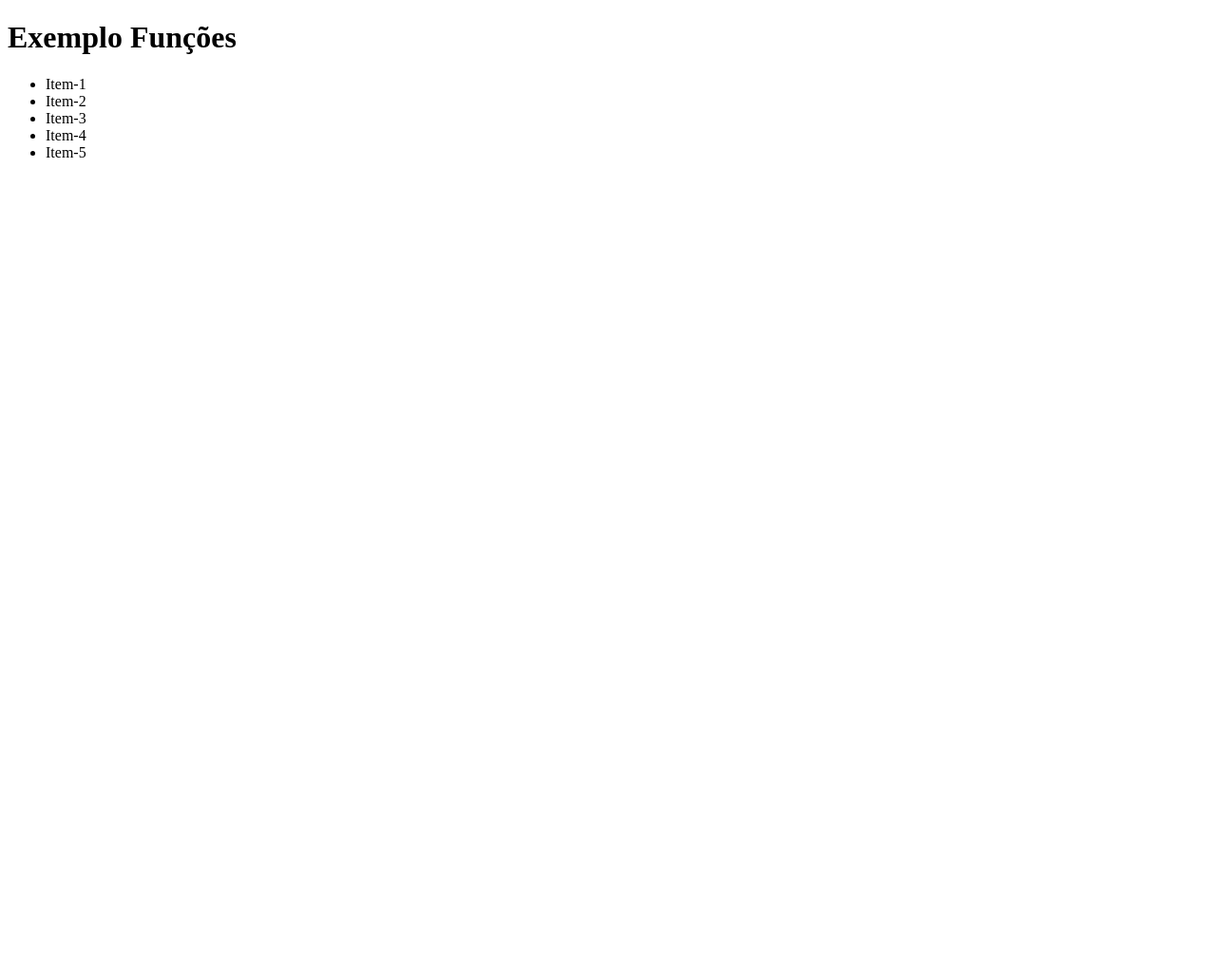
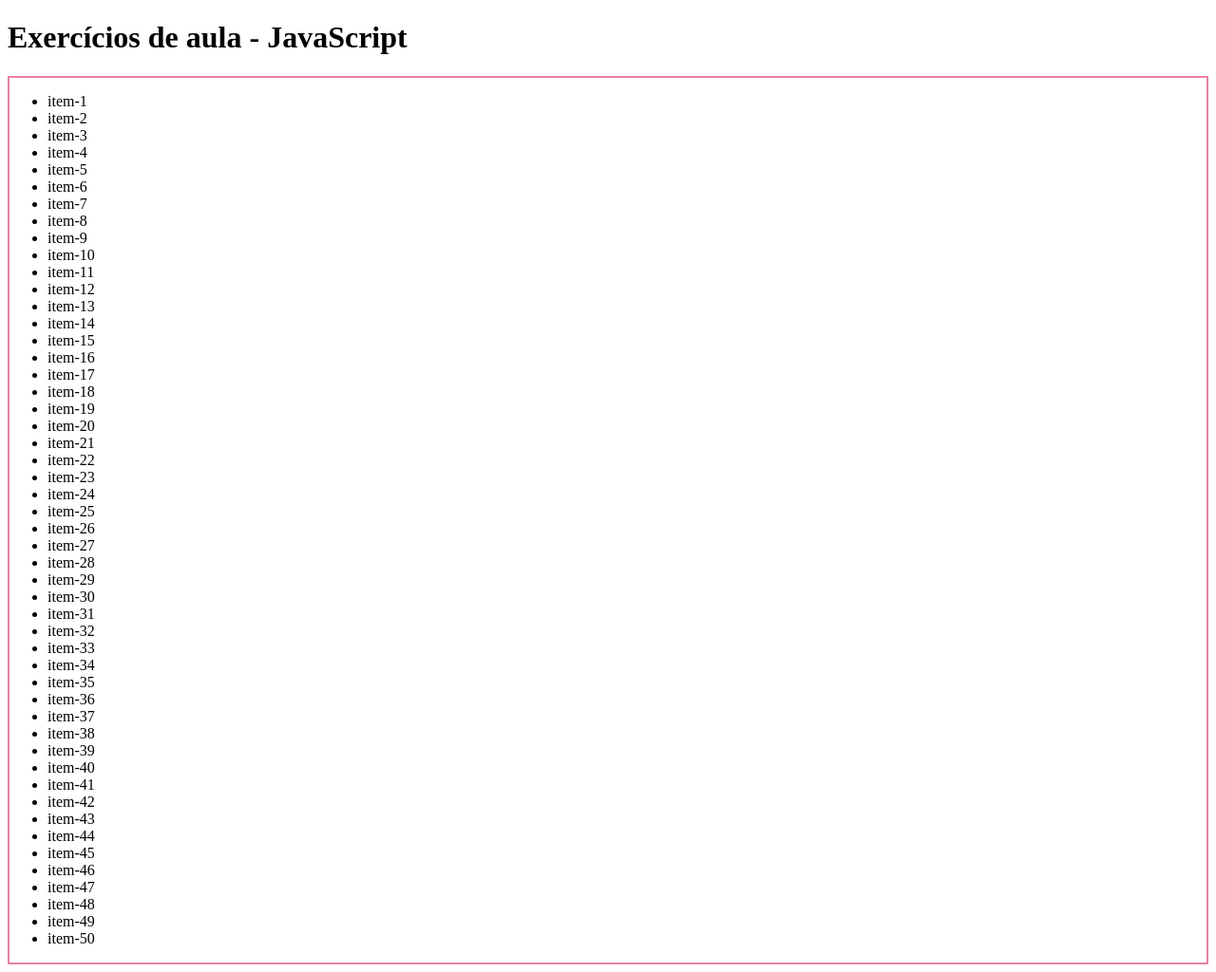
Before and after one commit to 1ESPW-2023/RM98690, a plain HTML site: page index.html in a window 1280 px wide. Shown: the whole page at 95% size. Before the commit the page ends 800 px from the top, so only its background shows below. Drawn offline with Linux system fonts and the light colour scheme.

Commit message:
Execícios de aula do dia 18.04

```diff
--- a/index.html
+++ b/index.html
@@ -4,24 +4,85 @@
     <meta charset="UTF-8">
     <meta http-equiv="X-UA-Compatible" content="IE=edge">
     <meta name="viewport" content="width=device-width, initial-scale=1.0">
+    <!-- <link rel="stylesheet" href="style.css"> -->
     <title>Document</title>
 
     <script src="./js/script.js" defer></script>
 
+    <!-- Id é acessado por # -->
+    <style>
+        #div-box{
+            border: 2px solid rgb(231, 129, 163);
+        }
+
+
+    </style>
+
 </head>
 <body>
-    <h1>Exemplo Funções</h1>
+    <h1 class="cabecalho">Exercícios de aula - JavaScript</h1>
 
 
 
-    <!-- //div>ul>li*5{Item-} - para criar -->
+    <!-- //div>ul>li*5{Item-$} - para criar -->
+
     <div id="div-box">
+        <!-- Para criar essa lista, coloque ul>li*50{item-$} -->
+
+
         <ul>
-                    <li>Item-1</li>
-                    <li>Item-2</li>
-                    <li>Item-3</li>
-                    <li>Item-4</li>
-                    <li>Item-5</li>
+
+            <li>item-1</li>
+            <li>item-2</li>
+            <li>item-3</li>
+            <li>item-4</li>
+            <li>item-5</li>
+            <li>item-6</li>
+            <li>item-7</li>
+            <li>item-8</li>
+            <li>item-9</li>
+            <li>item-10</li>
+            <li>item-11</li>
+            <li>item-12</li>
+            <li>item-13</li>
+            <li>item-14</li>
+            <li>item-15</li>
+            <li>item-16</li>
+            <li>item-17</li>
+            <li>item-18</li>
+            <li>item-19</li>
+            <li>item-20</li>
+            <li>item-21</li>
+            <li>item-22</li>
+            <li>item-23</li>
+            <li>item-24</li>
+            <li>item-25</li>
+            <li>item-26</li>
+            <li>item-27</li>
+            <li>item-28</li>
+            <li>item-29</li>
+            <li>item-30</li>
+            <li>item-31</li>
+            <li>item-32</li>
+            <li>item-33</li>
+            <li>item-34</li>
+            <li>item-35</li>
+            <li>item-36</li>
+            <li>item-37</li>
+            <li>item-38</li>
+            <li>item-39</li>
+            <li>item-40</li>
+            <li>item-41</li>
+            <li>item-42</li>
+            <li>item-43</li>
+            <li>item-44</li>
+            <li>item-45</li>
+            <li>item-46</li>
+            <li>item-47</li>
+            <li>item-48</li>
+            <li>item-49</li>
+            <li>item-50</li>
+
         </ul>
 
 
--- a/js/script.js
+++ b/js/script.js
@@ -19,4 +19,47 @@ function soma(){
 
 }
 
-soma()
+//Recuperando elementos do HTML com querySelector
+// const liElements = document.querySelector("li");
+// console.log(liElements);
+
+//Recuperando elementos do HTML com querySelectorAll
+//const liElements = [...document.querySelectorAll("li")];
+
+//Convertendo NodeList em array COM SPREAD
+//const liElements = [...document.querySelectorAll("li")];
+// const arrayElements = [...liElements];
+// console.log(arrayElements);
+
+
+// const arrayElements = [...document.querySelectorAll("li")];
+
+// arrayElements.map((el,key)=>{
+
+//     if (el.textContent =="item-24") {
+//         el.textContent = `${key+1}[ <-- É esse aqui oh ]`; //Texto
+//     }
+
+// });
+let tmp = 0;
+
+
+function mudaCor() {
+    let r = Math.ceil(Math.random()*255);
+    let g = Math.ceil(Math.random()*255);
+    let b = Math.ceil(Math.random()*255);
+
+    const elemento = [...document.getElementsByClassName("conteudo")];
+    elemento.forEach( (el)=>{
+        el.style.backgroundColor = `rgb(${r},${g},${b})`;
+    } )
+
+   tmp = setTimeout(mudaCor, 5000);
+
+}
+
+function pararTimeOut() {
+    clearTimeout(tmp);
+}
+
+mudaCor()
```
Also changed, not shown: css/estilo.css (added, +29 -0 lines), exemplo-cores.html (added, +40 -0 lines), img/banner-1440x300-1.jpg (added), img/banner-lateral-1.png (added), img/banner-lateral-2.png (added), img/banner-lateral-3.png (added), style.txt (added).
